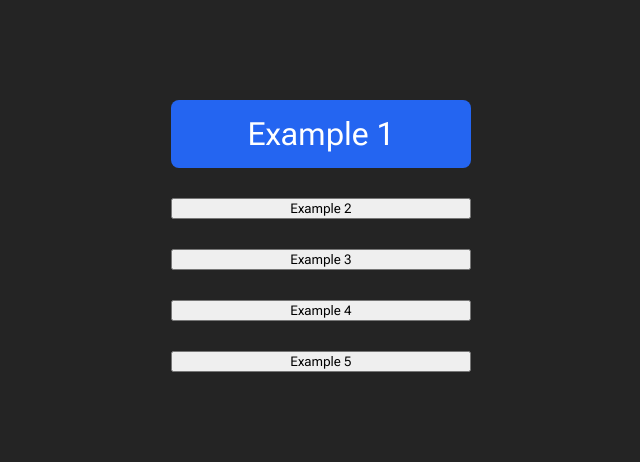
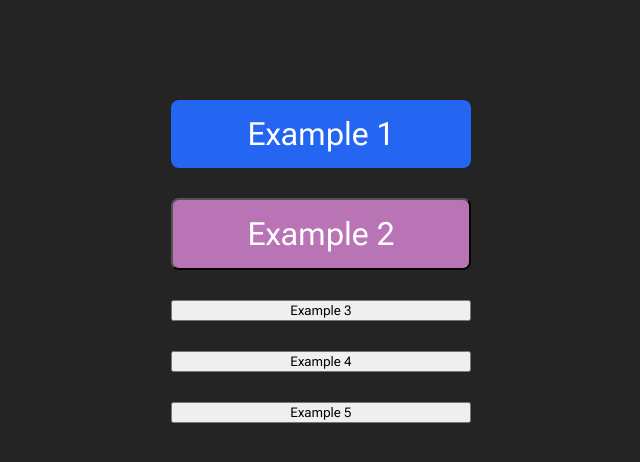
Before and after one commit to erlopez11/styling-in-react, a React (Vite) app: page / in a window 1280 px wide. Shown: the top 462 px of the page, without its empty margins (319-959 px from the left). Built offline with nearby package versions, Linux system fonts and the light colour scheme.

Commit message:
btn inline css

```diff
--- a/src/components/example-2-inline-css/Button.jsx
+++ b/src/components/example-2-inline-css/Button.jsx
@@ -1,6 +1,15 @@
+
+const buttonStyle = {
+  backgroundColor: '#b974b6',
+  borderRadius: '8px',
+  color: 'white',
+  fontSize: '24pt',
+  padding: '15px 50px',
+  width: '300px',
+};
 
 const Button = ({ buttonText }) => {
-  return <button>{buttonText}</button>;
+  return <button style={buttonStyle}>{buttonText}</button>;
 };
 
 export default Button;
```
